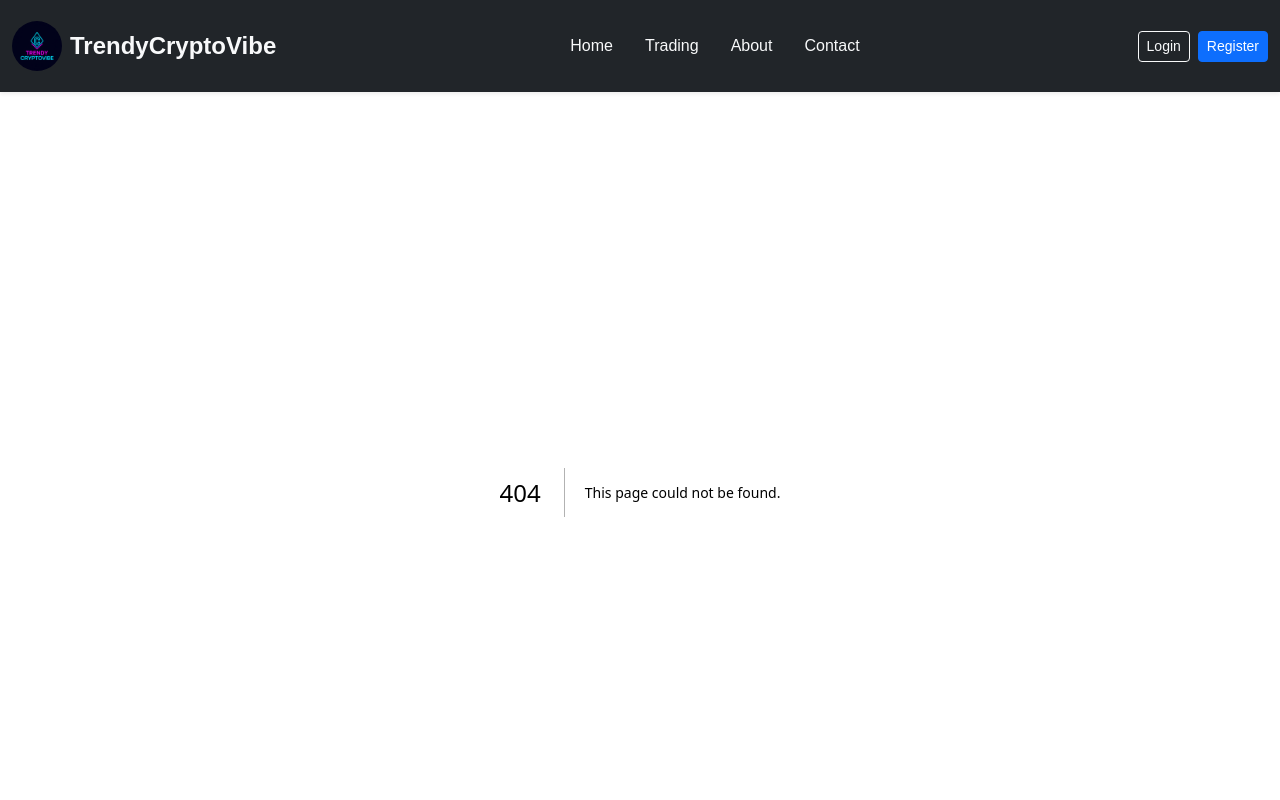
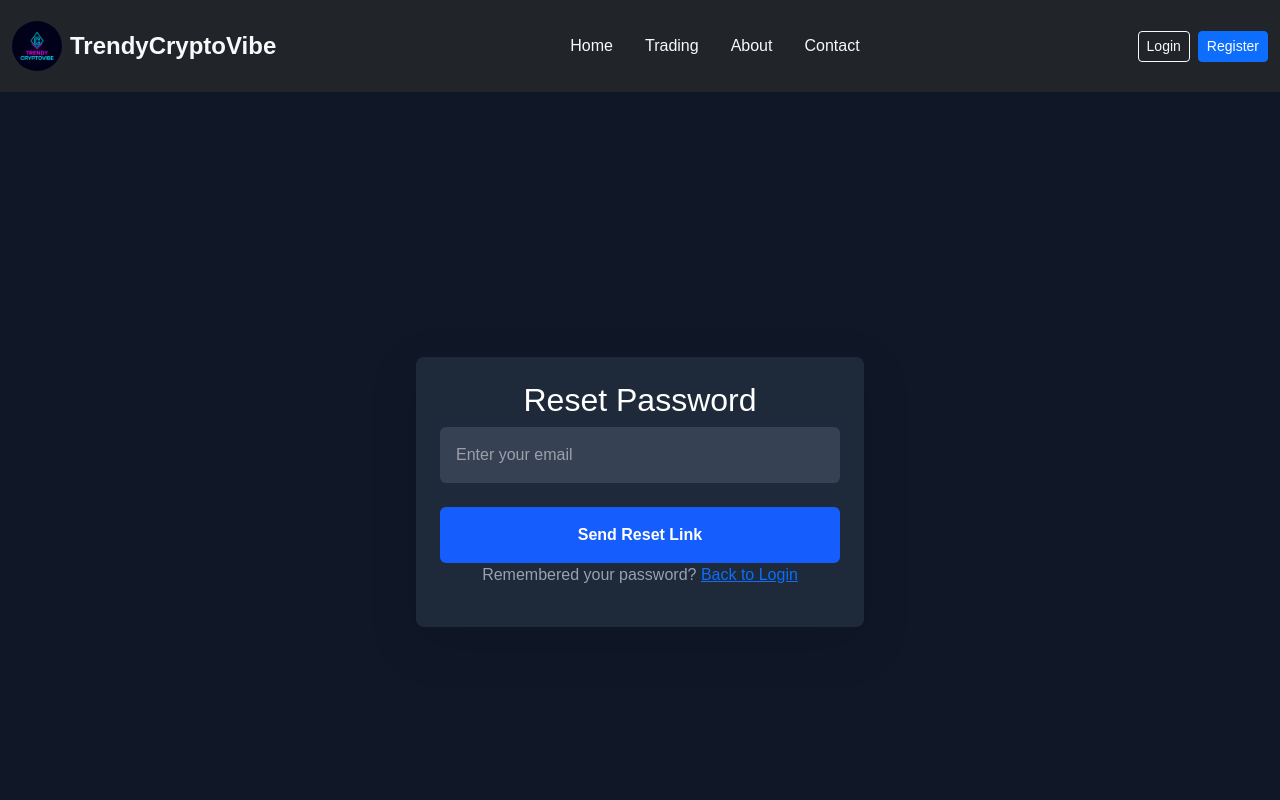
Before and after one commit to Kemmytheboss/CryptoHub, a Next.js app: page /forgotpassword in a window 1280 px wide. Before the commit this address had no page. Shown: the top 800 px of the page. Built offline with nearby package versions, Linux system fonts and the light colour scheme.

Commit message:
added forgot password page that redirects user to reset password

```diff
--- /dev/null
+++ b/app/forgotpassword/page.jsx
@@ -0,0 +1,57 @@
+'use client';
+
+import { useState } from "react";
+
+export default function ForgotPasswordPage() {
+  const [email, setEmail] = useState("");
+
+  const handleSubmit = (e) => {
+    e.preventDefault();
+
+    if (!email) {
+      alert("⚠️ Please enter your email address.");
+      return;
+    }
+
+    // Here you'd call your backend API to send the reset link
+    console.log("Sending reset link to:", email);
+    alert("✅ Password reset link sent to your email!");
+  };
+
+  return (
+    <div className="flex justify-center items-center min-h-screen bg-gray-900">
+      <form
+        onSubmit={handleSubmit}
+        className="bg-gray-800 p-6 rounded-lg shadow-lg w-full max-w-md"
+      >
+        <h2 className="text-2xl font-bold text-center mb-6 text-white">
+          Reset Password
+        </h2>
+
+        <input
+          type="email"
+          name="email"
+          placeholder="Enter your email"
+          value={email}
+          onChange={(e) => setEmail(e.target.value)}
+          required
+          className="w-full mb-4 p-3 rounded bg-gray-700 text-white focus:outline-none focus:ring-2 focus:ring-blue-500"
+        />
+
+        <button
+          type="submit"
+          className="w-full bg-blue-600 hover:bg-blue-700 text-white font-semibold py-3 rounded transition-colors"
+        >
+          Send Reset Link
+        </button>
+
+        <p className="text-gray-400 text-center mt-6">
+          Remembered your password?{" "}
+          <a href="/login" className="text-blue-500 hover:underline">
+            Back to Login
+          </a>
+        </p>
+      </form>
+    </div>
+  );
+}
```
